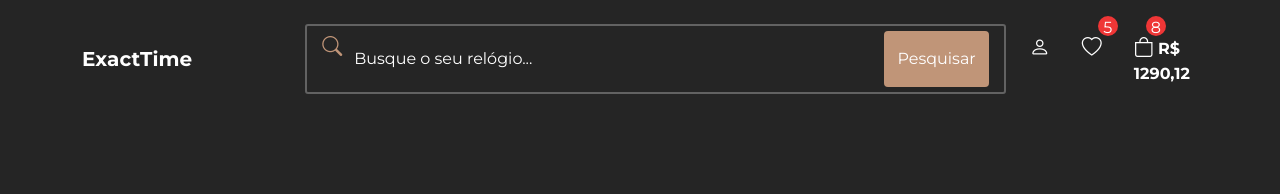
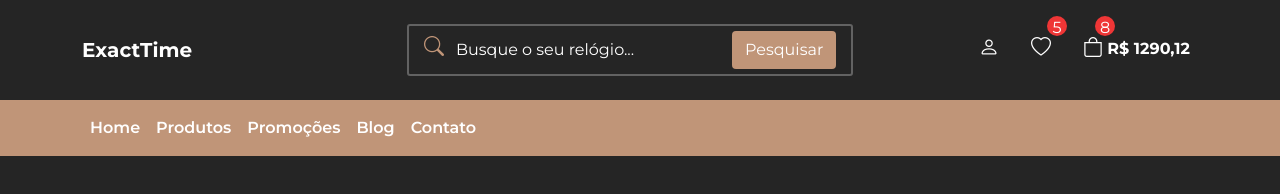
Before and after one commit to BrunaDan7as/ExactTime, a plain HTML site: page index.html in a window 1280 px wide. Drawn offline with nearby package versions, Linux system fonts and the light colour scheme.

Commit message:
Second nav finalizado.

```diff
--- a/css/styles.css
+++ b/css/styles.css
@@ -105,7 +105,7 @@
   @media(min-width: 768px) {
     #search-form {
       margin: 0;
-      min-width: 50%;
+      width: 50%;
     }
   }
 
@@ -128,3 +128,18 @@
   #search-form input::placeholder {
     color: #FFF;
   }
+
+  /*BOTTOM NAVBAR*/
+
+  #bottom-navbar-container .container {
+    justify-content: flex-end;
+  }
+
+  #bottom-navbar-container a {
+    font-weight: 600;
+    color: #FFF;
+  }
+
+  .navbar-toggler {
+    font-size: 1.5em;
+  }
--- a/index.html
+++ b/index.html
@@ -56,5 +56,42 @@
             </div>
           </div>
         </nav>
+
+        <!--Bottom Navbar-->
+        <nav class="navbar navbar-expand-lg secondary-bg-color p-2" id="bottom-navbar-container">
+            <div class="container">
+              <button class="navbar-toggler" type="button" data-bs-toggle="collapse" data-bs-target="#bottom-navbar" aria-controls="bottom-navbar" aria-expanded="false" aria-label="Toggle navigation">
+                <i class="bi bi-list"></i>
+              </button>
+              <ul class="navbar-nav mb-2 mb-lg-0 collapse navbar-collapse" id="bottom-navbar">
+                <li class="nav-item">
+                  <a class="nav-link" href="#">
+                    Home
+                  </a>
+                </li>
+                <li class="nav-item">
+                  <a class="nav-link" href="#">
+                    Produtos
+                  </a>
+                </li>
+                <li class="nav-item">
+                  <a class="nav-link" href="#">
+                    Promoções
+                  </a>
+                </li>
+                <li class="nav-item">
+                  <a class="nav-link" href="#">
+                    Blog
+                  </a>
+                </li>
+                <li class="nav-item">
+                  <a class="nav-link" href="#">
+                    Contato
+                  </a>
+                </li>
+              </ul>
+            </div>
+          </nav>
+        <!--FIM NAVBAR-->
 </body>
 </html>
```
